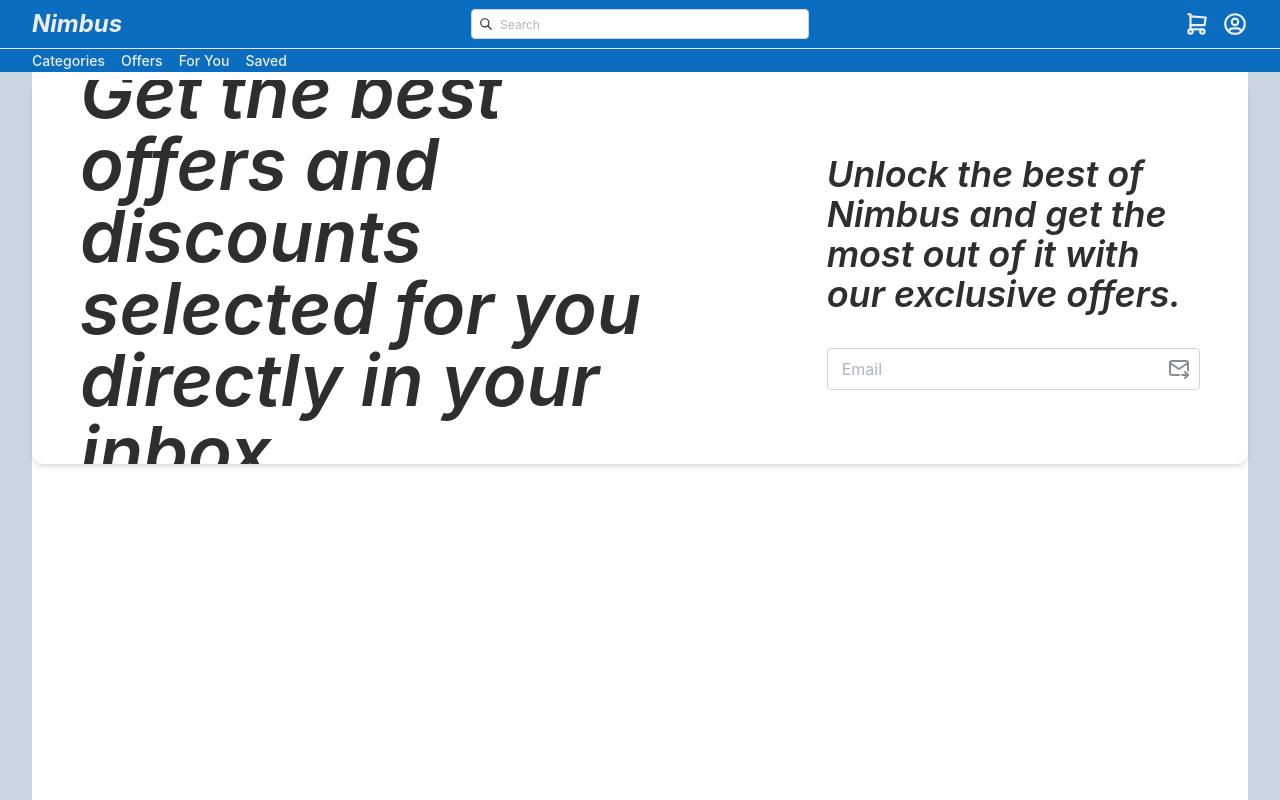
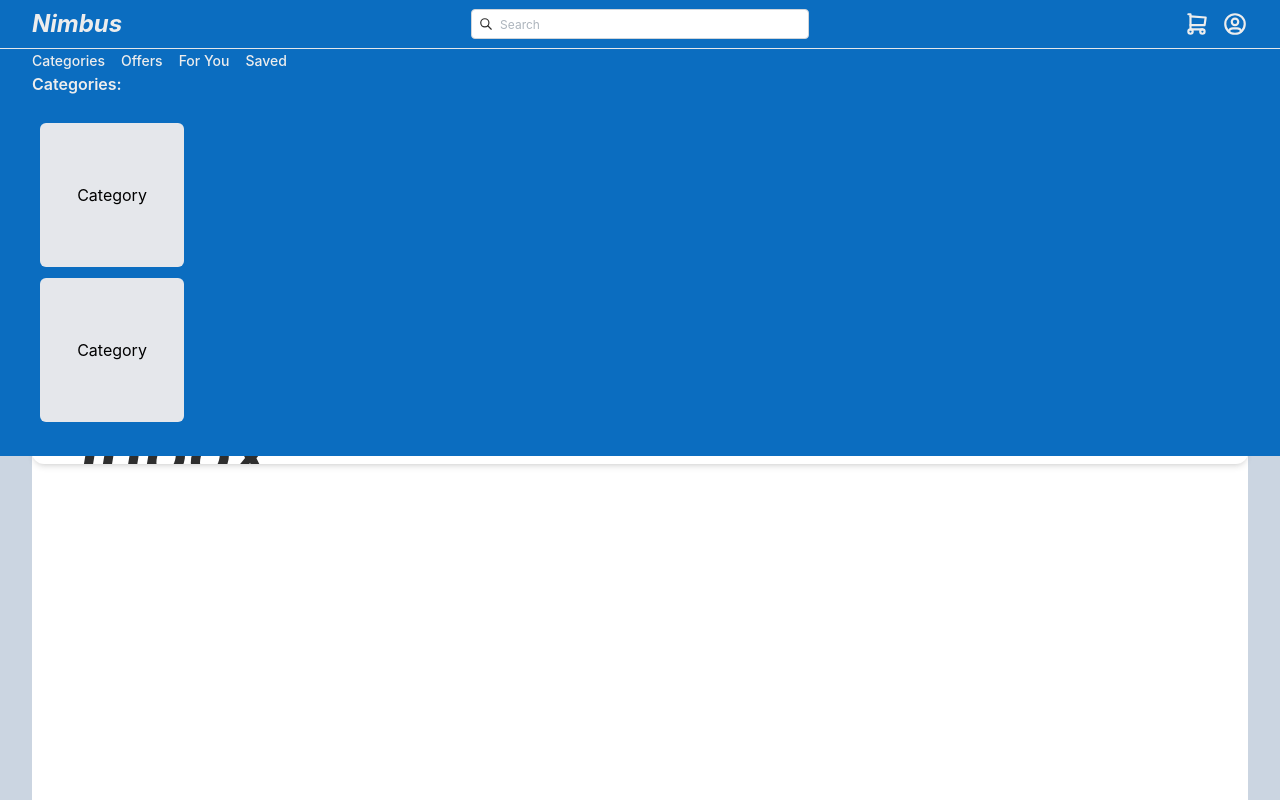
Before and after one commit to HugoCastroBR/Nimbus-Market, a Next.js app: page / in a window 1280 px wide. Shown: the top 800 px of the page. Built offline with nearby package versions, Linux system fonts and the light colour scheme.

Commit message:
feat: categories dropdown

```diff
--- a/src/app/components/Atoms/LinkButton.tsx
+++ b/src/app/components/Atoms/LinkButton.tsx
@@ -1,18 +1,22 @@
+'use client'
 import Link from 'next/link'
 import React from 'react'
 
 export interface LinkButtonProps {
-  href: string
-  children: React.ReactNode
+  href?: string
   style?: React.CSSProperties
   className?: string
+  onClick?: (e: React.MouseEvent<HTMLAnchorElement, MouseEvent>) => void
+  children: React.ReactNode
+
 }
 
 export default function LinkButton({
   href,
   children,
   style,
-  className
+  className,
+  onClick
 }:LinkButtonProps) {
 
   return (
@@ -20,7 +24,9 @@ export default function LinkButton({
       <Link
       className={className}
       style={style}
-      href={href}>
+      href={href || ''}
+      onClick={onClick || undefined}
+      >
         {children}
       </Link>
     </>
--- a/src/app/components/Organisms/NavBar.tsx
+++ b/src/app/components/Organisms/NavBar.tsx
@@ -1,16 +1,31 @@
+'use client'
 import React from 'react'
 import LinkButton from '../Atoms/LinkButton'
+import { Collapse } from '@mantine/core'
 
 export default function NavBar() {
+
+  const [opened, setOpened] = React.useState(true)
+
+  const handlerOpenCollapse = (e: React.MouseEvent<HTMLAnchorElement, MouseEvent>) => {
+    e.preventDefault()
+    setOpened(!opened)
+  }
+
   return (
     <div
       className='
-        w-full h-6 px-2 md:px-4 lg:px-8 border-t
+      flex flex-col
+    '
+    >
+      <div
+        className='
+        w-full pb h-6 px-2 md:px-4 lg:px-8 border-t
         flex justify-evenly xs:justify-start items-center
       '
       >
         <LinkButton
-        href="/"
+          onClick={handlerOpenCollapse}
           className='
           text-sm font-medium text-textHighlight mr-4
         '
@@ -42,5 +57,40 @@ export default function NavBar() {
           Saved
         </LinkButton>
       </div>
+      <Collapse
+        in={opened}
+        className='
+      w-full h-96 px-2 md:px-4 lg:px-8
+      flex flex-col
+      z-10 mt-6 absolute bg-highlightBlue
+      '
+      >
+        <span
+          className='
+            text-md font-semibold text-textHighlight
+            mb
+          '
+        >
+          Categories:
+        </span>
+        <div
+          className='
+            w-full flex flex-col justify-evenly items-start
+            h-80 mt-4 px-2
+          '
+        >
+          <div
+            className='bg-gray-200 w-36 h-36 rounded-md flex justify-center items-center'
+          >
+            Category
+          </div>
+          <div
+            className='bg-gray-200 w-36 h-36 rounded-md flex justify-center items-center'
+          >
+            Category
+          </div>
+        </div>
+      </Collapse>
+    </div>
   )
 }
```
Lines whose indentation alone changed are shown as unchanged.
